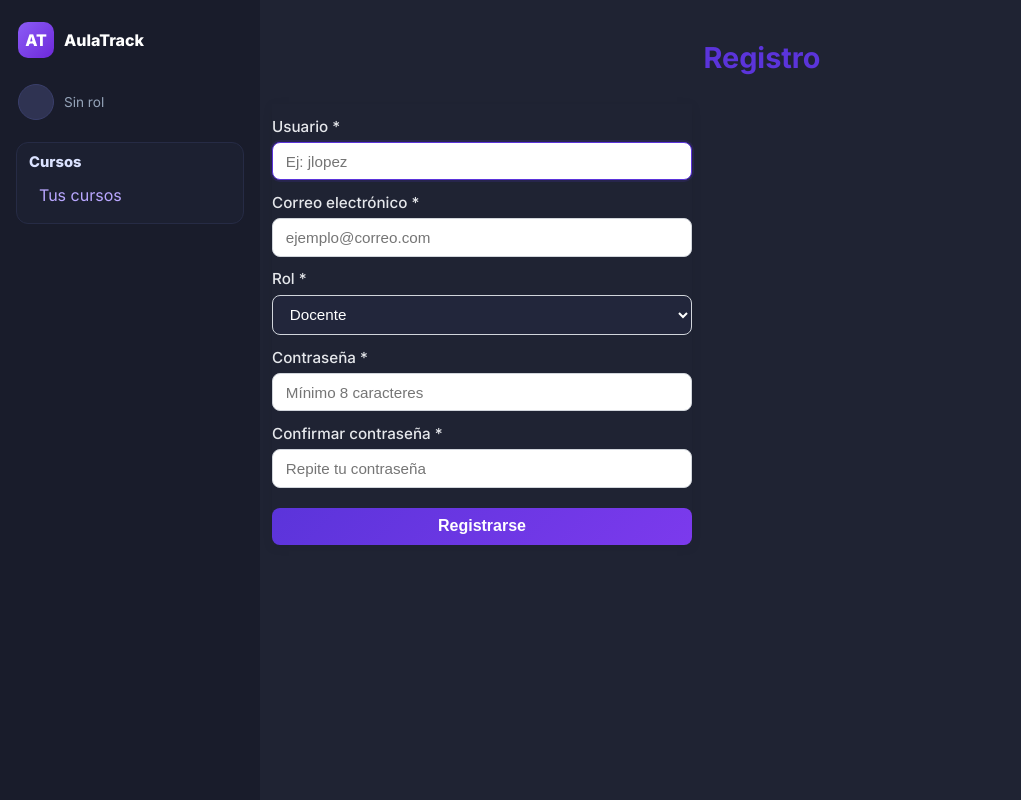
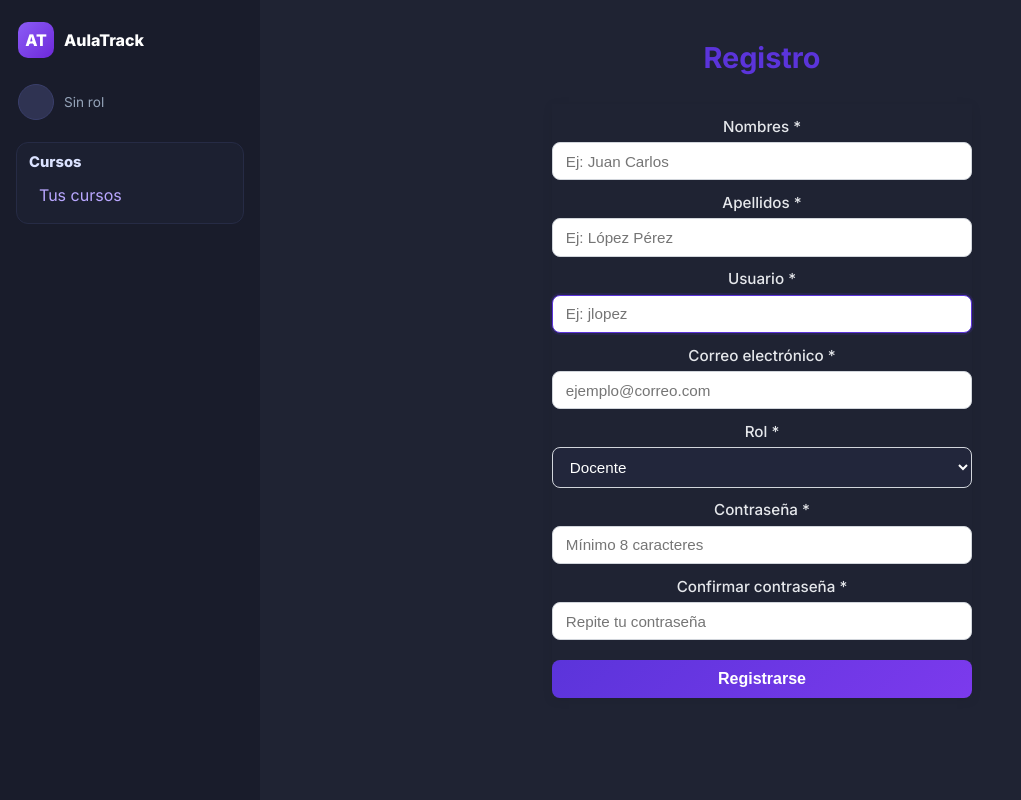
Before and after one commit to JordyBazan/Capstone, a Django app: page /registro/ in a window 1280 px wide. Shown: the whole page, without its empty margins (0-1021 px from the left). Run offline with Django 5.2, Linux system fonts and the light colour scheme.

Commit message:
registro

```diff
--- a/aulatrack/usuarios/forms.py
+++ b/aulatrack/usuarios/forms.py
@@ -40,6 +40,21 @@ class LoginForm(AuthenticationForm):
 # 2) Registro
 # =========================================================
 class RegistroForm(UserCreationForm):
+    nombres = forms.CharField(
+        label="Nombres",
+        widget=forms.TextInput(attrs={"placeholder": "Ej: Juan Carlos"}),
+        error_messages={"required": "El campo Nombres es obligatorio."}
+    )
+    apellidos = forms.CharField(
+        label="Apellidos",
+        widget=forms.TextInput(attrs={"placeholder": "Ej: López Pérez"}),
+        error_messages={"required": "El campo Apellidos es obligatorio."}
+    )
+    rut = forms.CharField(
+        label="RUT",
+        widget=forms.TextInput(attrs={"placeholder": "Ej: 12345678-9"}),
+        error_messages={"required": "El campo RUT es obligatorio."}
+    )
     username = forms.CharField(
         label="Usuario",
         widget=forms.TextInput(attrs={"placeholder": "Ej: jlopez"}),
--- a/aulatrack/usuarios/templates/cursos_lista.html
+++ b/aulatrack/usuarios/templates/cursos_lista.html
@@ -279,7 +279,7 @@
     <thead>
       <tr>
         <th>#</th>
-        <th>Usuario</th>
+        <th>Nombre</th>
         <th>Correo electrónico</th>
         <th>Rol</th>
         <th>Acciones</th>
@@ -289,7 +289,7 @@
       {% for docente in docentes %}
         <tr>
           <td>{{ forloop.counter }}</td>
-          <td>{{ docente.username }}</td>
+          <td>{{ docente.get_full_name|default:docente.username }}</td>
           <td>{{ docente.email }}</td>
           <td>{{ docente.perfil.get_role_display }}</td>
           <td class="cell-actions">
@@ -303,7 +303,6 @@
   </table>
 </div>
 {% endif %}
-
 <script>
 document.addEventListener('click', function(e) {
   const form = e.target.closest('.js-delete-form');
--- a/aulatrack/usuarios/templates/registro.html
+++ b/aulatrack/usuarios/templates/registro.html
@@ -9,12 +9,22 @@
 <main>
   <h1>Registro</h1>
 
+  <div class="div" style="text-align: center;  align-items: center; justify-content: center; display: flex;">
+
     <form method="post" novalidate>
       {% csrf_token %}
 
       {% if form.non_field_errors %}
         <div>{{ form.non_field_errors }}</div>
       {% endif %}
+
+      <label for="{{ form.nombres.id_for_label }}">Nombres *</label>
+      {{ form.nombres }}
+      {{ form.nombres.errors }}
+
+      <label for="{{ form.apellidos.id_for_label }}">Apellidos *</label>
+      {{ form.apellidos }}
+      {{ form.apellidos.errors }}
 
       <label for="{{ form.username.id_for_label }}">Usuario *</label>
       {{ form.username }}
@@ -39,5 +49,7 @@
 
       <button class="btn-1" type="submit">Registrarse</button>
     </form>
+  </div>
+
 </main>
 {% endblock %}
```
Also changed, not shown: aulatrack/usuarios/models.py (+7 -1 lines), aulatrack/db.sqlite3. Lines whose indentation alone changed are shown as unchanged.
